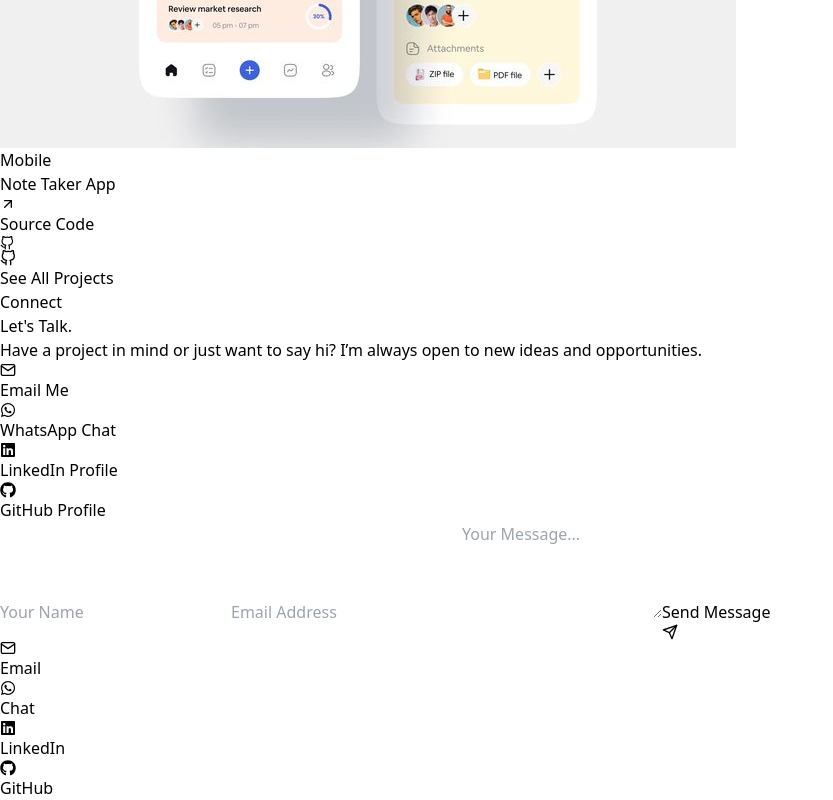
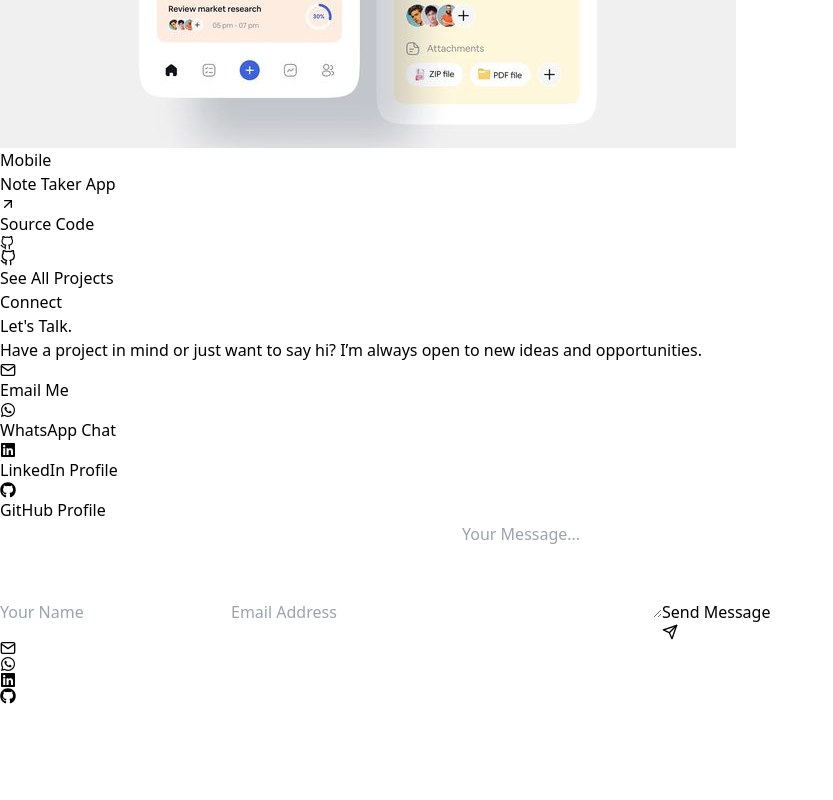
Before and after one commit to dedunipahasara/my-portfolio-app, a React (Vite) app: page / in a window 1280 px wide. Shown: the part 6969-7769 px from the top of the page, without its empty margins (0-833 px from the left). After the commit the page ends 7673 px from the top, so only its background shows below. Built offline with nearby package versions, Linux system fonts and the light colour scheme.

Commit message:
add connecting links

```diff
--- a/src/components/Contact.jsx
+++ b/src/components/Contact.jsx
@@ -32,9 +32,9 @@ export default function Contact() {
   return (
     <section
       id="contact"
-      className="relative min-h-screen flex items-center justify-center bg-[#0f172a] text-white px-4 sm:px-6 md:px-10 lg:px-16 py-20 pb-24 lg:pb-0 overflow-hidden"
+      className="relative min-h-screen flex flex-col justify-center bg-[#0f172a] text-white px-4 sm:px-6 md:px-10 lg:px-16 py-20 overflow-hidden"
     >
-      {/* Background */}
+      {/* BACKGROUND */}
       <div className="absolute top-[-10%] right-[-10%] w-[60%] h-[60%] bg-purple-600/10 rounded-full blur-[120px]" />
       <div className="absolute bottom-[-10%] left-[-10%] w-[60%] h-[60%] bg-rose-500/10 rounded-full blur-[120px]" />
 
@@ -64,41 +64,29 @@ export default function Contact() {
             {/* DESKTOP ICONS ONLY */}
             <div className="hidden lg:block space-y-6 pt-4">
 
-              {/* Email */}
               <div className="flex items-center gap-6">
-                <div className="w-14 h-14 rounded-2xl bg-white/5 border border-white/10 flex items-center justify-center">
                 <FiMail className="text-purple-400 text-2xl" />
-                </div>
                 <a href="mailto:thamashadeduni1030@gmail.com" className="text-lg hover:text-purple-300">
                   Email Me
                 </a>
               </div>
 
-              {/* WhatsApp */}
               <div className="flex items-center gap-6">
-                <div className="w-14 h-14 rounded-2xl bg-white/5 border border-white/10 flex items-center justify-center">
                 <FaWhatsapp className="text-green-400 text-2xl" />
-                </div>
                 <a href={whatsappLink} target="_blank" rel="noreferrer" className="text-lg hover:text-green-300">
                   WhatsApp Chat
                 </a>
               </div>
 
-              {/* LinkedIn */}
               <div className="flex items-center gap-6">
-                <div className="w-14 h-14 rounded-2xl bg-white/5 border border-white/10 flex items-center justify-center">
                 <FaLinkedin className="text-blue-400 text-2xl" />
-                </div>
                 <a href="#" className="text-lg hover:text-blue-300">
                   LinkedIn Profile
                 </a>
               </div>
 
-              {/* GitHub */}
               <div className="flex items-center gap-6">
-                <div className="w-14 h-14 rounded-2xl bg-white/5 border border-white/10 flex items-center justify-center">
                 <FaGithub className="text-slate-300 text-2xl" />
-                </div>
                 <a href="https://github.com/dedunipahasara" target="_blank" rel="noreferrer" className="text-lg hover:text-slate-200">
                   GitHub Profile
                 </a>
@@ -149,33 +137,47 @@ export default function Contact() {
           </div>
 
         </div>
-      </div>
 
-      {/* MOBILE FOOTER ICON BAR */}
-      <div className="lg:hidden fixed bottom-0 left-0 right-0 z-50 bg-[#0f172a]/80 backdrop-blur-xl border-t border-white/10 flex justify-around items-center py-3">
+        {/* 🔥 CLEAN BOTTOM SOCIAL ICONS (NO BOX) */}
+        <div className="mt-14 flex justify-center">
+          <div className="flex items-center gap-10">
 
-        <a href="mailto:thamashadeduni1030@gmail.com" className="flex flex-col items-center text-xs text-slate-300">
-          <FiMail className="text-purple-400 text-xl" />
-          Email
+            <a
+              href="mailto:thamashadeduni1030@gmail.com"
+              className="text-slate-300 hover:text-purple-400 transition-transform hover:scale-110"
+            >
+              <FiMail className="text-3xl" />
             </a>
 
-        <a href={whatsappLink} target="_blank" rel="noreferrer" className="flex flex-col items-center text-xs text-slate-300">
-          <FaWhatsapp className="text-green-400 text-xl" />
-          Chat
+            <a
+              href={whatsappLink}
+              target="_blank"
+              rel="noreferrer"
+              className="text-slate-300 hover:text-green-400 transition-transform hover:scale-110"
+            >
+              <FaWhatsapp className="text-3xl" />
             </a>
 
-        <a href="#" className="flex flex-col items-center text-xs text-slate-300">
-          <FaLinkedin className="text-blue-400 text-xl" />
-          LinkedIn
+            <a
+              href="#"
+              className="text-slate-300 hover:text-blue-400 transition-transform hover:scale-110"
+            >
+              <FaLinkedin className="text-3xl" />
             </a>
 
-        <a href="https://github.com/dedunipahasara" target="_blank" rel="noreferrer" className="flex flex-col items-center text-xs text-slate-300">
-          <FaGithub className="text-slate-300 text-xl" />
-          GitHub
+            <a
+              href="https://github.com/dedunipahasara"
+              target="_blank"
+              rel="noreferrer"
+              className="text-slate-300 hover:text-slate-100 transition-transform hover:scale-110"
+            >
+              <FaGithub className="text-3xl" />
             </a>
 
           </div>
+        </div>
 
+      </div>
     </section>
   );
 }
```
Lines whose indentation alone changed are shown as unchanged.
